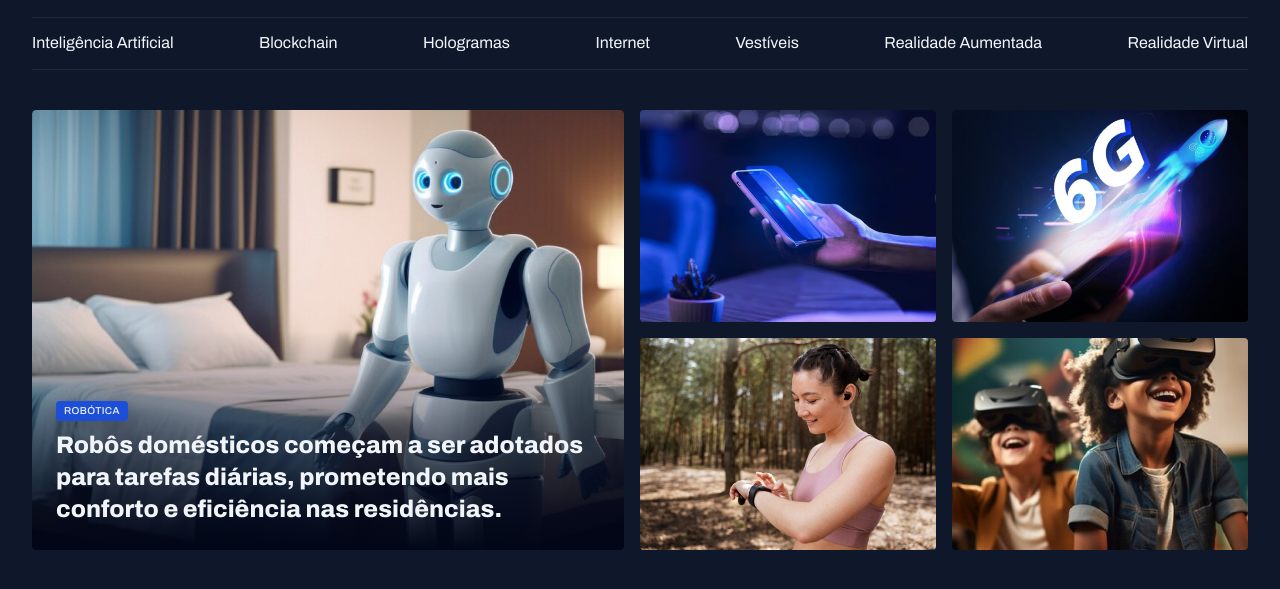
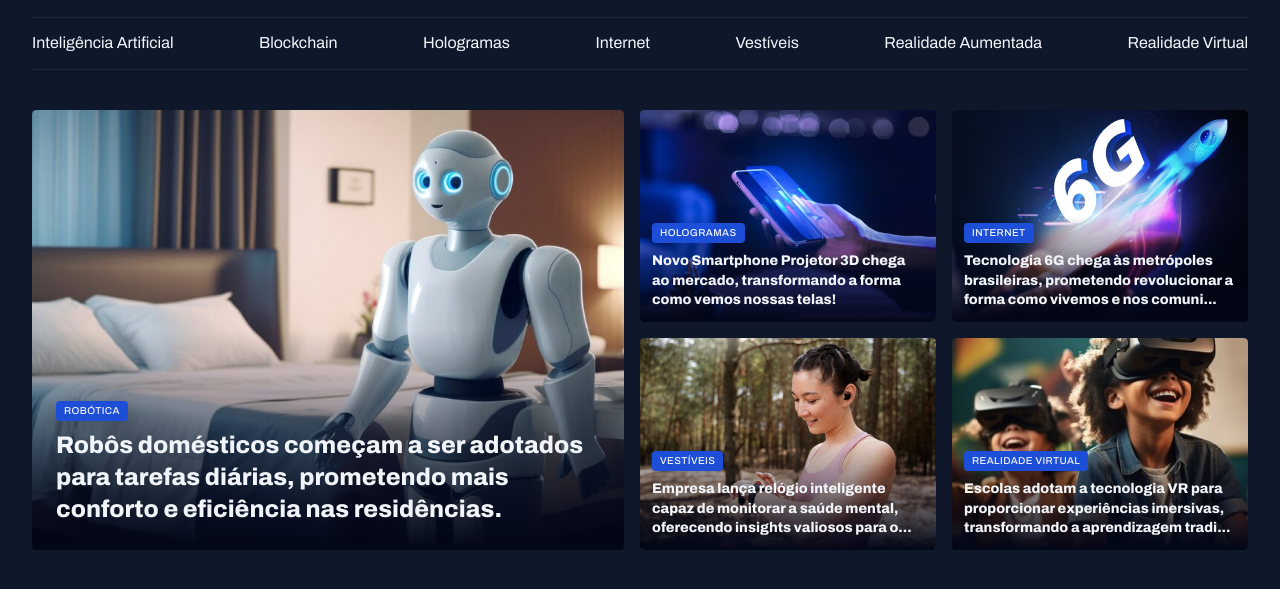
Before and after one commit to DevMarcosVinic/Portal-de-Noticias, a plain HTML site: page index.html in a window 1280 px wide. Shown: the part 61-650 px from the top of the page. Drawn offline with Linux system fonts and the light colour scheme.

Commit message:
Finish Section Features Card

```diff
--- a/index.html
+++ b/index.html
@@ -48,18 +48,38 @@
             </figure>
 
             <div class="grid grid-cols-2 gap-16">
-                <div>
+                <figure class="card">
                     <img src="assets/images/Image 02.png" alt="">
-                </div>
-                <div>
+
+                    <figcaption>
+                        <span class="content-tag">Hologramas</span>
+                        <h2 class="text-lg">Novo Smartphone Projetor 3D chega ao mercado, transformando a forma como vemos nossas telas!</h2>
+                    </figcaption>
+                </figure>
+                <figure class="card">
                     <img src="assets/images/Image 03.png" alt="">
-                </div>
-                <div>
+
+                    <figcaption>
+                        <span class="content-tag">Internet</span>
+                        <h2 class="text-lg">Tecnologia 6G chega às metrópoles brasileiras, prometendo revolucionar a forma como vivemos e nos comuni...</h2>
+                    </figcaption>
+                </figure>
+                <figure class="card">
                     <img src="assets/images/Image 04.png" alt="">
-                </div>
-                <div>
+
+                    <figcaption>
+                        <span class="content-tag">Vestíveis</span>
+                        <h2 class="text-lg">Empresa lança relógio inteligente capaz de monitorar a saúde mental, oferecendo insights valiosos para o...</h2>
+                    </figcaption>
+                </figure>
+                <figure class="card">
                     <img src="assets/images/Image 05.png" alt="">
-                </div>
+
+                    <figcaption>
+                        <span class="content-tag">Realidade Virtual</span>
+                        <h2 class="text-lg">Escolas adotam a tecnologia VR para proporcionar experiências imersivas, transformando a aprendizagem tradi...</h2>
+                    </figcaption>
+                </figure>
             </div>
         </section>
     </main>
--- a/styles/styles.css
+++ b/styles/styles.css
@@ -57,6 +57,10 @@ main {
         bottom: 0;
         padding: 24px;
 
+        &:has(.text-lg) {
+            padding: 12px;
+        }
+
         h2 {
             margin-top: 8px;
         }
```
